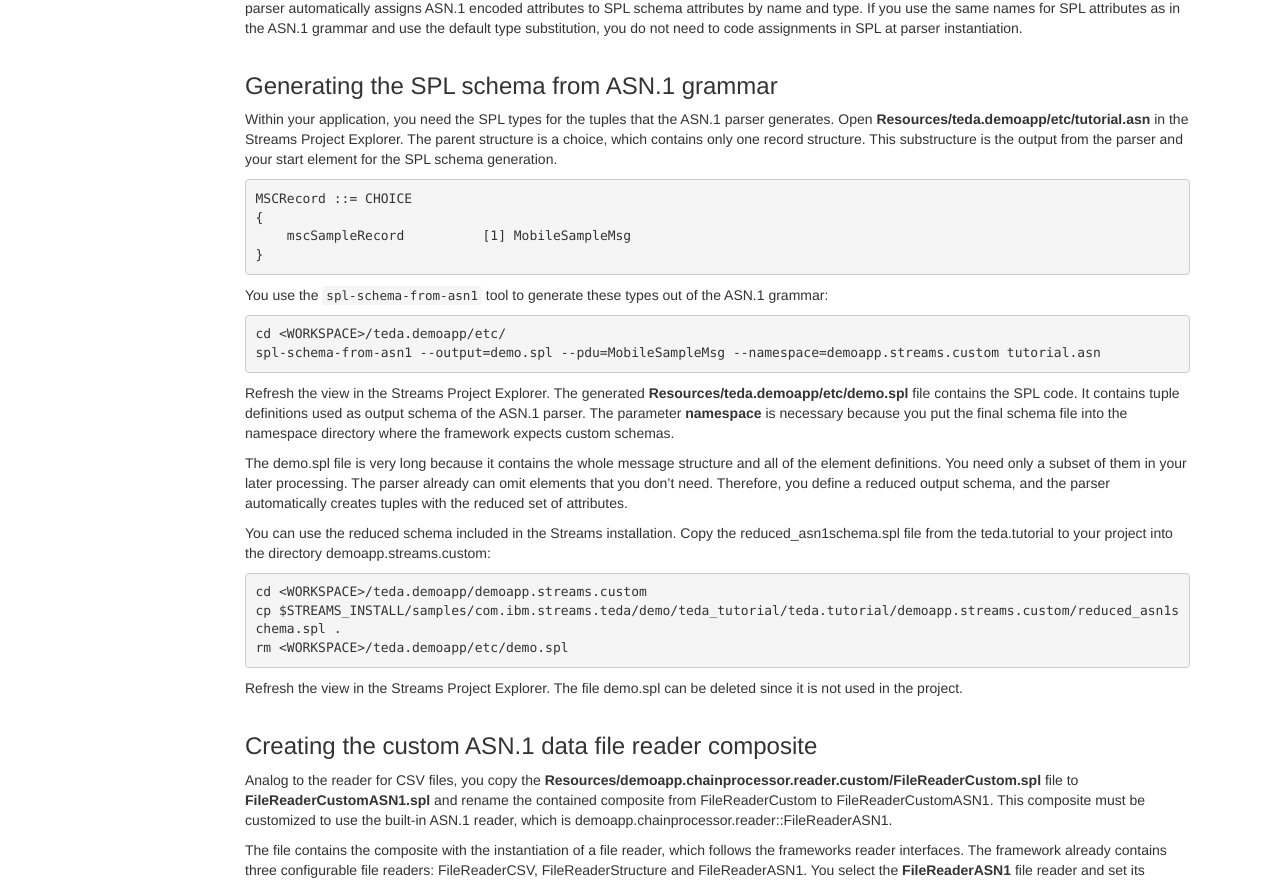
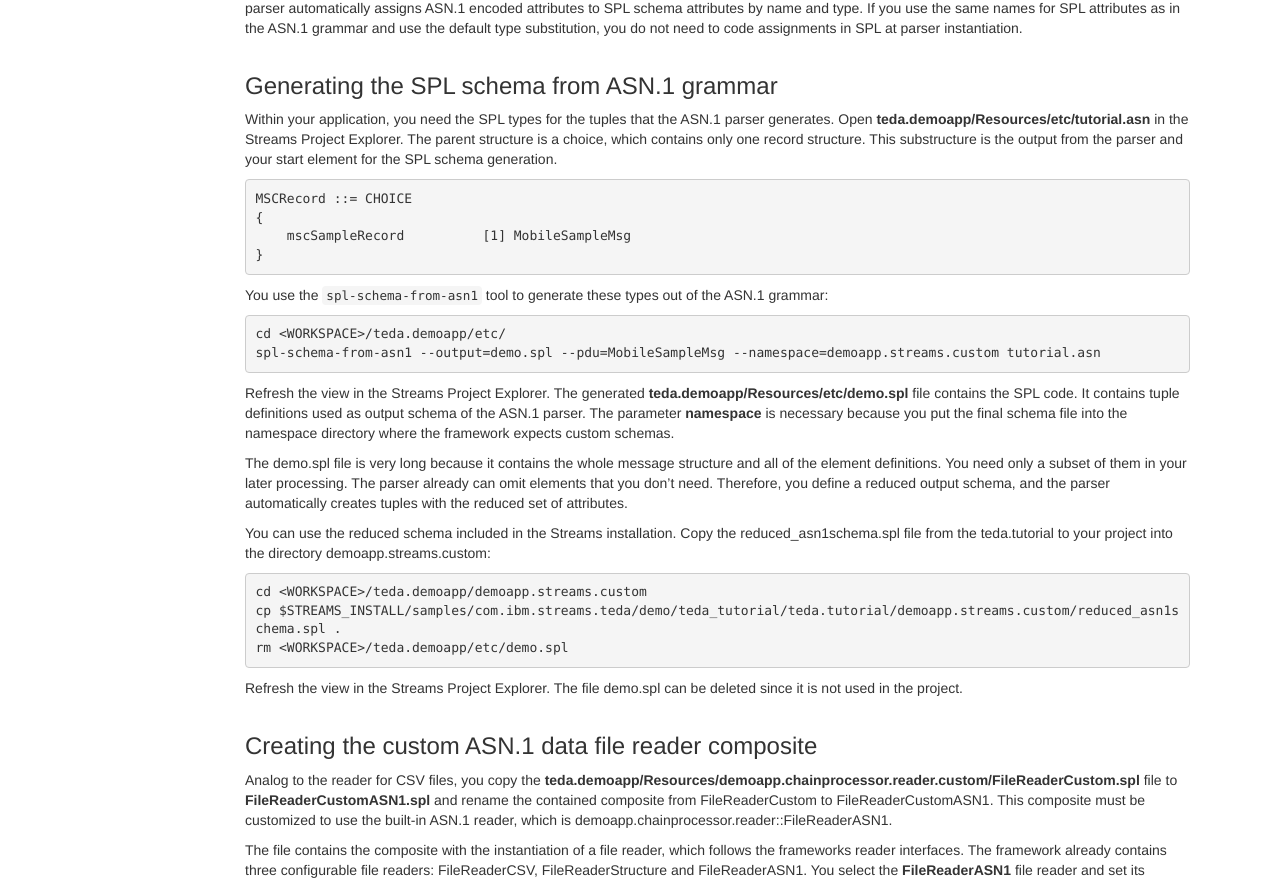
Before and after one commit to IBMStreams/streamsx.tutorial.teda, a Jekyll site: the page built from docs/1.0.2/Module-6/index.markdown, in a window 1280 px wide and 1400 px high, scrolled down 5503 px. Shown: the part 149-1029 px from the top of the window. Built offline with Jekyll 4.4.1, drawn with Linux system fonts in a browser that asks for light colours; nearby versions of some CDN libraries; library files that are not in the unit come from our copies; some of the changed text lies outside the part shown.

Commit message:
Update index.markdown

```diff
--- a/docs/1.0.2/Module-6/index.markdown
+++ b/docs/1.0.2/Module-6/index.markdown
@@ -229,7 +229,7 @@
 
 ### Generating the SPL schema from ASN.1 grammar
 
-Within your application, you need the SPL types for the tuples that the ASN.1 parser generates. Open **Resources/teda.demoapp/etc/tutorial.asn** in the Streams Project Explorer.
+Within your application, you need the SPL types for the tuples that the ASN.1 parser generates. Open **teda.demoapp/Resources/etc/tutorial.asn** in the Streams Project Explorer.
 The parent structure is a choice, which contains only one record structure.
 This substructure is the output from the parser and your start element for the SPL schema generation.
 
@@ -243,7 +243,7 @@
     cd <WORKSPACE>/teda.demoapp/etc/
     spl-schema-from-asn1 --output=demo.spl --pdu=MobileSampleMsg --namespace=demoapp.streams.custom tutorial.asn
 
-Refresh the view in the Streams Project Explorer. The generated **Resources/teda.demoapp/etc/demo.spl** file contains the SPL code. It contains tuple definitions used as output schema of the ASN.1 parser. The parameter **namespace** is necessary because you put the final schema file into the namespace directory where the framework expects custom schemas.
+Refresh the view in the Streams Project Explorer. The generated **teda.demoapp/Resources/etc/demo.spl** file contains the SPL code. It contains tuple definitions used as output schema of the ASN.1 parser. The parameter **namespace** is necessary because you put the final schema file into the namespace directory where the framework expects custom schemas.
 
 The demo.spl file is very long because it contains the whole message structure and all of the element definitions. You need only a subset of them in your later processing.
 The parser already can omit elements that you don't need. Therefore, you define a reduced output schema, and the parser automatically creates tuples with the reduced set of attributes.
@@ -258,7 +258,7 @@
 
 ### Creating the custom ASN.1 data file reader composite
 
-Analog to the reader for CSV files, you copy the **Resources/demoapp.chainprocessor.reader.custom/FileReaderCustom.spl** file to **FileReaderCustomASN1.spl** and rename the contained composite from FileReaderCustom to FileReaderCustomASN1. This composite must be customized to use the built-in ASN.1 reader, which is demoapp.chainprocessor.reader::FileReaderASN1.
+Analog to the reader for CSV files, you copy the **teda.demoapp/Resources/demoapp.chainprocessor.reader.custom/FileReaderCustom.spl** file to **FileReaderCustomASN1.spl** and rename the contained composite from FileReaderCustom to FileReaderCustomASN1. This composite must be customized to use the built-in ASN.1 reader, which is demoapp.chainprocessor.reader::FileReaderASN1.
 
 The file contains the composite with the instantiation of a file reader, which follows the frameworks reader interfaces. The framework already contains three configurable file readers: FileReaderCSV, FileReaderStructure and FileReaderASN1. You select the **FileReaderASN1** file reader and set its parameter values.
 
@@ -294,7 +294,7 @@
 
 Enables or disables ASN.1 constraints verification, for example restrictions on the allowed character set for ASN.1 primitive types. In this example, you set the value to **false**.
 
-Open **Resources/demoapp.chainprocessor.reader.custom/FileReaderCustomASN1.spl** and replace the operator implementation with the following code.
+Open **teda.demoapp/Resources/demoapp.chainprocessor.reader.custom/FileReaderCustomASN1.spl** and replace the operator implementation with the following code.
 
     public composite FileReaderCustomASN1 (
         input
@@ -371,7 +371,7 @@
 
 Because the ASN.1 parser generates list<…> attributes for each optional ASN.1 element, the converter checks whether there is an element in the list. If yes, then the value is converted. Otherwise, a default value (project developer decision, which is the default value for each element) is inserted.
 
-Open **Resources/demoapp.chainprocessor.reader.custom/RecordConverter.spl** in the Project Explorer and add the following code:
+Open **teda.demoapp/Resources/demoapp.chainprocessor.reader.custom/RecordConverter.spl** in the Project Explorer and add the following code:
 
 [RecordConverter.spl](http://ibmstreams.github.io/streamsx.tutorial.teda/docs/1.0.2/Module-6/RecordConverter.spl)
 
```
